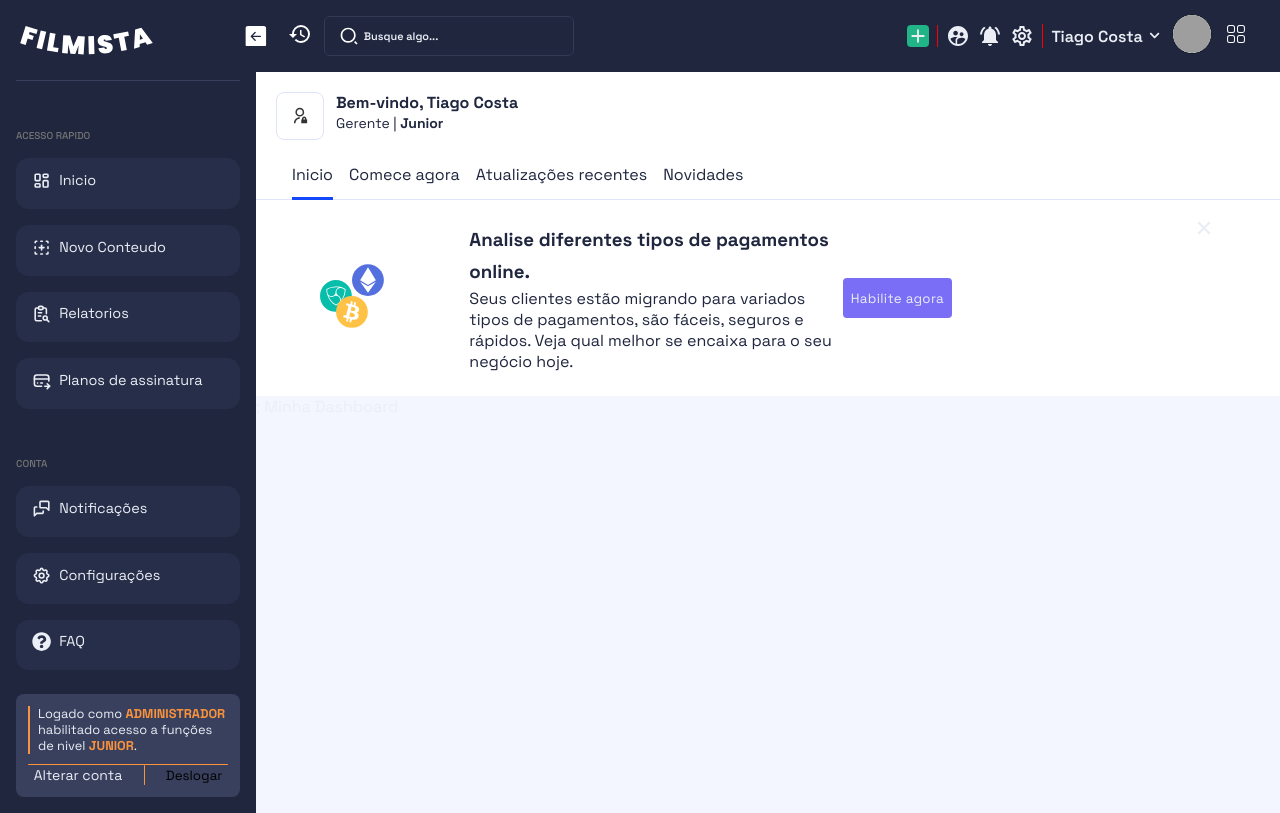
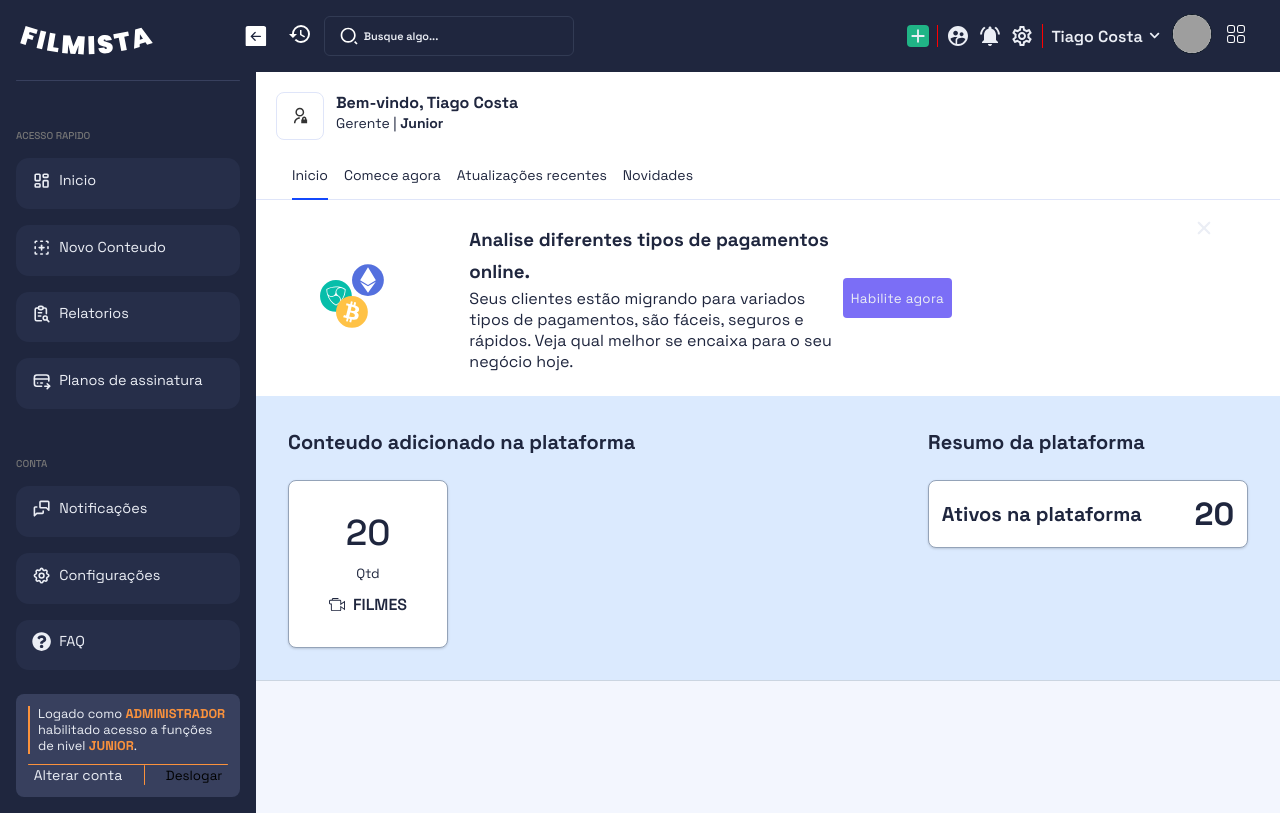
Before and after one commit to kostiago/filmista, a Next.js app in the folder client-web/: page /dashboard/home/overview in a window 1280 px wide. Built offline with nearby package versions, Linux system fonts and the light colour scheme; grey boxes are pictures that could not be loaded.

Commit message:
feat: continuation of the creation of home dashboard components

```diff
--- a/client-web/src/app/(back-office)/dashboard/home/overview/page.tsx
+++ b/client-web/src/app/(back-office)/dashboard/home/overview/page.tsx
@@ -1,9 +1,11 @@
 import DashboardBanner from "@/components/back-office/Dashboard/HomeDashboard/DashboardBanner/DashboardBanner";
+import DashboardOverview from "@/components/back-office/Dashboard/HomeDashboard/Overview/DashboardOverview";
 
 const Dashboard = () => {
   return (
     <div>
-      <DashboardBanner />; Minha Dashboard
+      <DashboardBanner />
+      <DashboardOverview />
     </div>
   );
 };
--- /dev/null
+++ b/client-web/src/components/back-office/Dashboard/HomeDashboard/Overview/DashboardOverview.tsx
@@ -0,0 +1,35 @@
+import styles from "./dashboardOverview.module.scss";
+import { TfiVideoCamera } from "react-icons/tfi";
+import { TbMovie } from "react-icons/tb";
+const DashboardOverview = () => {
+  return (
+    <section className={styles.container}>
+      <div className={styles.content}>
+        <h2>Conteudo adicionado na plataforma</h2>
+        <div className={styles.cardContainer}>
+          <div className={styles.card}>
+            <h4>20</h4>
+            <small>Qtd</small>
+            <div className={styles.quant}>
+              <TfiVideoCamera />
+              <span>Filmes</span>
+            </div>
+          </div>
+        </div>
+      </div>
+
+      <div className={styles.summary}>
+        <h2>Resumo da plataforma</h2>
+
+        <div className={styles.cardSummary}>
+          <div className={styles.card}>
+            <h2>Ativos na plataforma</h2>
+            <h4>20</h4>
+          </div>
+        </div>
+      </div>
+    </section>
+  );
+};
+
+export default DashboardOverview;
--- /dev/null
+++ b/client-web/src/components/back-office/Dashboard/HomeDashboard/Overview/dashboardOverview.module.scss
@@ -0,0 +1,90 @@
+.container {
+  padding: 2rem;
+  border-bottom: 1px solid rgb(203 213 225);
+  background-color: #dbeafe;
+  color: #1f263e;
+  display: grid;
+  grid-template-columns: repeat(12, minmax(0, 1fr));
+
+  .content {
+    grid-column: span 8 / span 8;
+    h2 {
+      margin-bottom: 1.5rem;
+      font-size: 1.25rem;
+      line-height: 1.75rem;
+    }
+    .cardContainer {
+      display: grid;
+      grid-template-columns: repeat(4, minmax(0, 1fr));
+
+      .card {
+        border: 1px solid rgb(148 163 184);
+        padding: 2rem;
+        border-radius: 0.5rem;
+        background: white;
+        display: flex;
+        align-items: center;
+        flex-direction: column;
+        gap: 0.75rem;
+        cursor: pointer;
+        transition: all 0.3s cubic-bezier(0.175, 0.885, 0.32, 1.275);
+        box-shadow: 0 1px 3px 0 rgba(0, 0, 0, 0.1),
+          0 1px 2px 0 rgba(0, 0, 0, 0.06);
+        h4 {
+          font-weight: 500;
+          font-size: 2.25rem;
+          line-height: 2.5rem;
+        }
+        .quant {
+          display: flex;
+          align-items: center;
+
+          svg {
+            font-size: 1rem;
+          }
+          span {
+            margin-left: 0.5rem;
+            text-transform: uppercase;
+            font-weight: 600;
+          }
+        }
+
+        &:hover {
+          border: 1px solid blueviolet;
+        }
+      }
+    }
+  }
+  .summary {
+    grid-column: span 4 / span 4;
+
+    h2 {
+      font-size: 1.25rem;
+      line-height: 1.75rem;
+    }
+
+    .card {
+      margin-top: 1.5rem;
+      border: 1px solid rgb(148 163 184);
+      padding: 0.8rem;
+      border-radius: 0.5rem;
+      background: white;
+      display: flex;
+      align-items: center;
+      justify-content: space-between;
+      gap: 0.75rem;
+      cursor: pointer;
+      transition: all 0.3s cubic-bezier(0.175, 0.885, 0.32, 1.275);
+      box-shadow: 0 1px 3px 0 rgba(0, 0, 0, 0.1),
+        0 1px 2px 0 rgba(0, 0, 0, 0.06);
+
+      h4 {
+        font-size: 2rem;
+        line-height: 2.5rem;
+      }
+      &:hover {
+        border: 1px solid blueviolet;
+      }
+    }
+  }
+}
--- a/client-web/src/components/back-office/Dashboard/HomeDashboard/homeNavbar.module.scss
+++ b/client-web/src/components/back-office/Dashboard/HomeDashboard/homeNavbar.module.scss
@@ -44,11 +44,19 @@
 
     .links {
       padding-top: 0.75rem;
-      padding-bottom: 0.75rem;
+      padding-bottom: 0.9rem;
       margin-left: 1rem;
+      font-size: 0.875rem;
+
+      &:hover {
+        border-bottom: 3px solid #1349fc2f;
+      }
     }
     .active {
       border-bottom: 3px solid #1348fc;
+      &:hover {
+        border-bottom: 3px solid #1348fc;
+      }
     }
   }
 }
```
